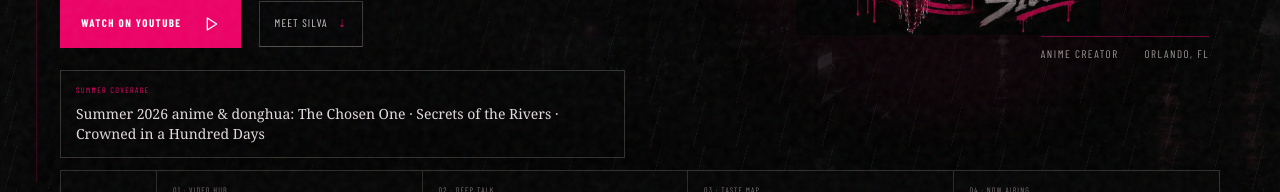
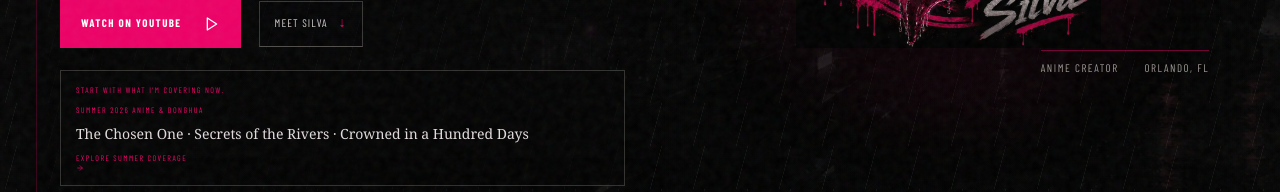
Before and after one commit to draftarc-lab/senpais1lva-site, a Next.js app: page / in a window 1280 px wide. Shown: the part 608-800 px from the top of the page. Built offline with nearby package versions, Linux system fonts and the light colour scheme; no server answers.

Commit message:
Point summer coverage strip to watch coverage

```diff
--- a/app/page.tsx
+++ b/app/page.tsx
@@ -8,7 +8,7 @@ import CoverageGrid from "./components/CoverageGrid";
 import FeaturedVideoGrid from "./components/FeaturedVideoGrid";
 import SiteFooter from "./components/SiteFooter";
 import SiteHeader from "./components/SiteHeader";
-import { coverageLastUpdated, coverageSeason, creatorActivitySignals, currentlyCoveringLine, selectedWorkVideos, summerCoverage } from "./coverage";
+import { coverageLastUpdated, creatorActivitySignals, currentlyCoveringLine, selectedWorkVideos, summerCoverage } from "./coverage";
 import { creatorProfile, featuredCreatorStatusItems } from "./creator";
 import { pageMetadata } from "./seo";
 import { featuredNotes } from "./senpai-notes/data";
@@ -77,10 +77,12 @@ export default function Home() {
             <a className="primary-button" href="https://m.youtube.com/@SenpaiS1lva" target="_blank" rel="noopener noreferrer" aria-label="Watch SenpaiS1lva on YouTube">Watch on YouTube <FiPlay aria-hidden="true" /></a>
             <a className="text-link hero-secondary-link" href="#about" aria-label="Jump to the Meet Silva section">Meet Silva <span aria-hidden="true">↓</span></a>
           </div>
-          <a className="current-covering-strip" href="#summer-coverage" aria-label="Jump to Summer 2026 anime and donghua coverage">
-            <span>Summer coverage</span>
-            <strong>{coverageSeason}: {currentlyCoveringLine}</strong>
-          </a>
+          <Link className="current-covering-strip" href="/watch#summer-coverage" aria-label="Explore Summer 2026 anime and donghua coverage on the Watch page">
+            <span className="coverage-invite">Start with what I’m covering now.</span>
+            <span className="coverage-topic">Summer 2026 anime &amp; donghua</span>
+            <strong>{currentlyCoveringLine}</strong>
+            <span className="coverage-strip-cta">Explore summer coverage <FiArrowRight aria-hidden="true" /></span>
+          </Link>
         </div>
         <div className="identity-stage">
           <div className="logo-halo" aria-hidden="true" />
```
